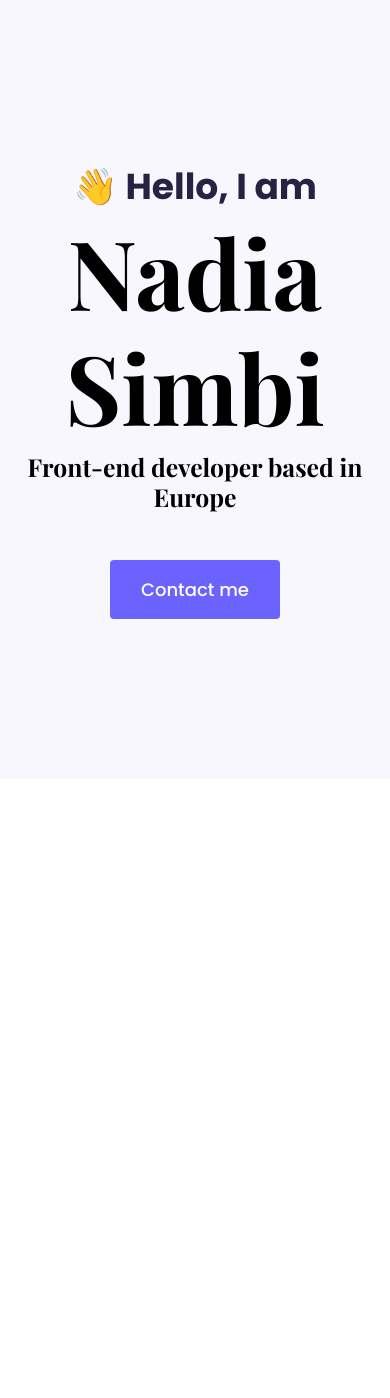
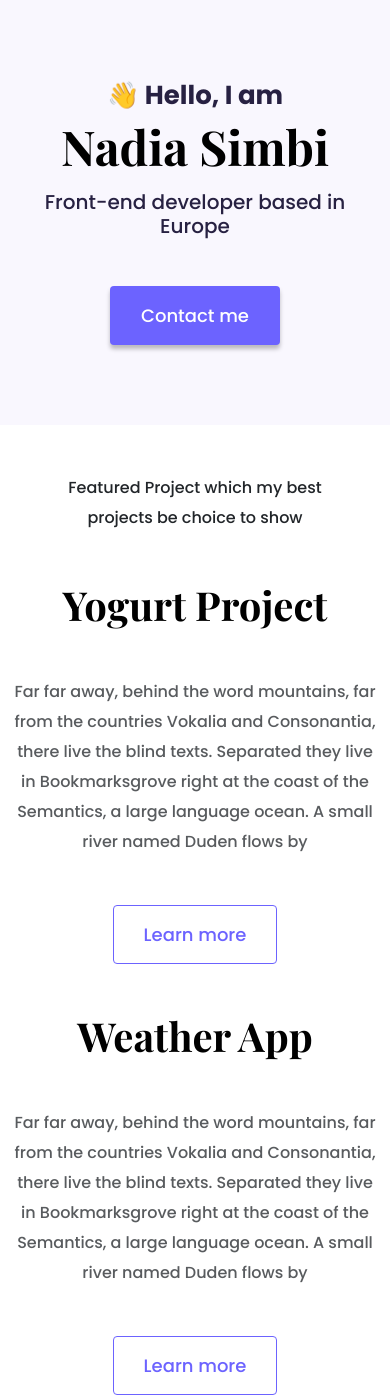
Before and after one commit to Nadia-si/portfolio-project, a plain HTML site: page index.html in a window 390 px wide. Shown: the top 1398 px of the page. Before the commit the page ends 844 px from the top, so only its background shows below. Drawn offline with nearby package versions, Linux system fonts and the light colour scheme.

Commit message:
Integrated homepage content design

```diff
--- a/css/style.css
+++ b/css/style.css
@@ -21,9 +21,15 @@ h6 {
 }
 h1 {
   font-size: 96px;
+  line-height: 1, 5;
+}
+h2 {
+  font-size: 60px;
 }
 p {
   font-weight: normal;
+  font-size: 16px;
+  line-height: 30px;
 }
 .hero {
   background: var(--secondary-color);
@@ -36,10 +42,10 @@ p {
   margin: 0;
   color: #272142;
 }
-hero h2 {
+.hero h2 {
   font-family: var(--default-font-family);
   font-weight: normal;
-  font-size: 24px;
+  font-size: 20px;
   line-height: 2;
   color: #272142;
 }
@@ -50,4 +56,38 @@ hero h2 {
   font-size: 18px;
   line-height: 27px;
   padding: 15px 30px;
+  box-shadow: 0px 4px 4px rgba(0, 0, 0, 0.25);
 }
+.btn-branding-outline {
+  color: var(--branding-color);
+  border-radius: 4px;
+  font-size: 18px;
+  line-height: 27px;
+  padding: 15px 30px;
+  border: 1px solid var(--branding-color);
+}
+.project-description {
+  padding: 60px;
+}
+@media (max-width: 900px) {
+  .hero {
+    padding: 80px 20px;
+  }
+  .hero p {
+    font-size: 26px;
+  }
+  h1 {
+    font-size: 48px;
+    line-height: 1.5;
+  }
+  h2 {
+    font-size: 40px;
+  }
+  .hero h2 {
+    line-height: 1.2;
+  }
+  .project-description {
+    padding: 0;
+    text-align: center;
+  }
+}
--- a/index.html
+++ b/index.html
@@ -37,5 +37,61 @@
         <a href="#" class="btn btn-branding">Contact me</a>
       </div>
     </div>
+    <p class="text-center m-5">
+      Featured Project which my best projects be choice to show
+    </p>
+    <div class="container">
+      <div class="row mb-5">
+        <div class="col d-none d-lg-block">
+          <img src="images/yogurt.png" class="img-fluid" alt="" />
+        </div>
+        <div class="col">
+          <div class="project-description">
+            <h2 class="mb-5">Yogurt Project</h2>
+            <p class="mb-5 opacity-75">
+              Far far away, behind the word mountains, far from the countries
+              Vokalia and Consonantia, there live the blind texts. Separated
+              they live in Bookmarksgrove right at the coast of the Semantics, a
+              large language ocean. A small river named Duden flows by
+            </p>
+            <a href="" class="btn btn-branding-outline">Learn more</a>
+          </div>
+        </div>
+      </div>
+      <div class="row mb-5">
+        <div class="col">
+          <div class="project-description">
+            <h2 class="mb-5">Weather App</h2>
+            <p class="mb-5 opacity-75">
+              Far far away, behind the word mountains, far from the countries
+              Vokalia and Consonantia, there live the blind texts. Separated
+              they live in Bookmarksgrove right at the coast of the Semantics, a
+              large language ocean. A small river named Duden flows by
+            </p>
+            <a href="" class="btn btn-branding-outline">Learn more</a>
+          </div>
+        </div>
+        <div class="col d-none d-lg-block">
+          <img src="images/weather.png" class="img-fluid" alt="" />
+        </div>
+      </div>
+      <div class="row mb-5">
+        <div class="col d-none d-lg-block">
+          <img src="images/dictionary.png" class="img-fluid" alt="" />
+        </div>
+        <div class="col">
+          <div class="project-description">
+            <h2 class="mb-5">Dictionary App</h2>
+            <p class="mb-5 opacity-75">
+              Far far away, behind the word mountains, far from the countries
+              Vokalia and Consonantia, there live the blind texts. Separated
+              they live in Bookmarksgrove right at the coast of the Semantics, a
+              large language ocean. A small river named Duden flows by
+            </p>
+            <a href="" class="btn btn-branding-outline">Learn more</a>
+          </div>
+        </div>
+      </div>
+    </div>
   </body>
 </html>
```
Also changed, not shown: images/dictionary.png (added), images/weather.png (added), images/yogurt.png (added).
